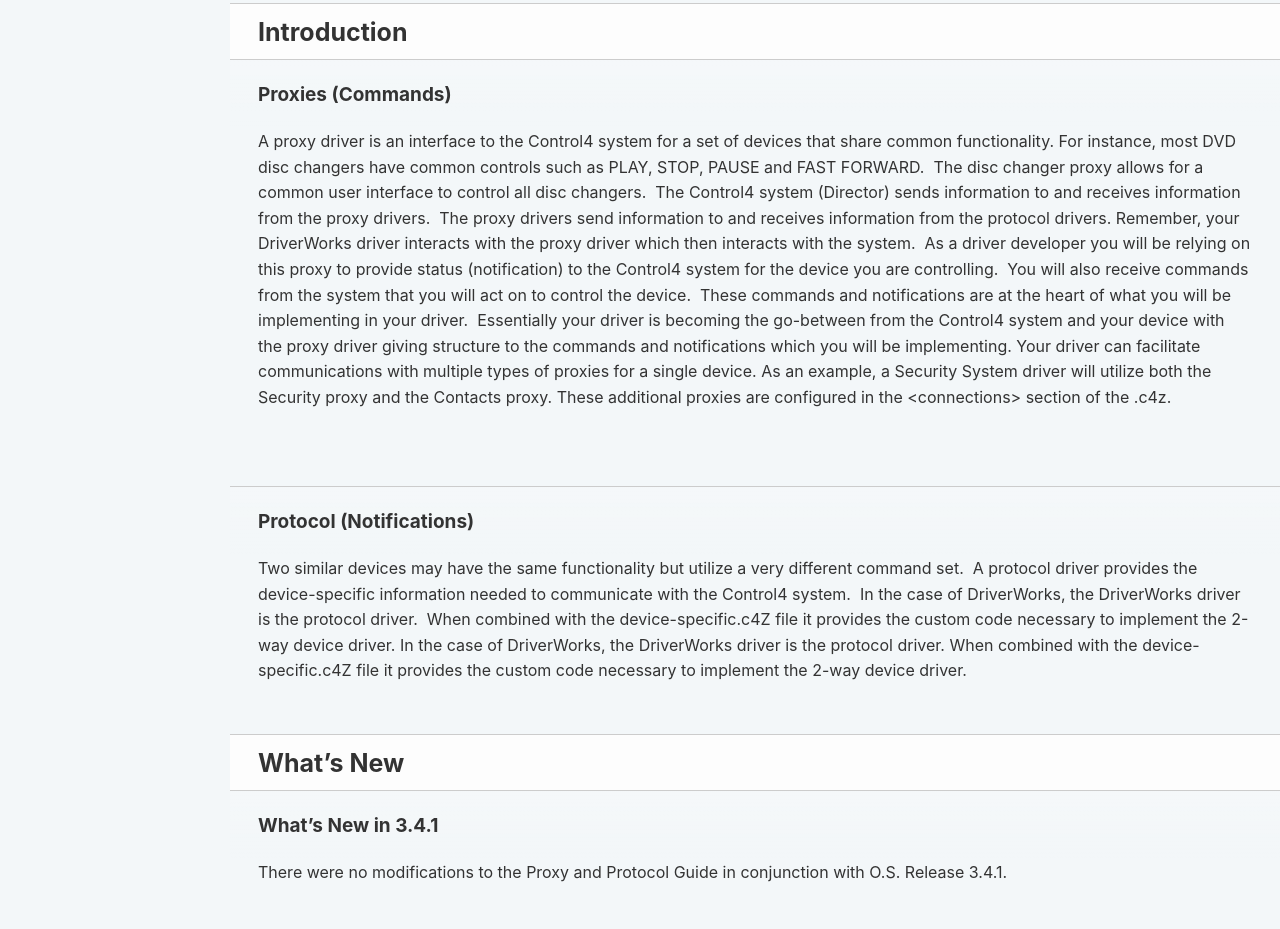
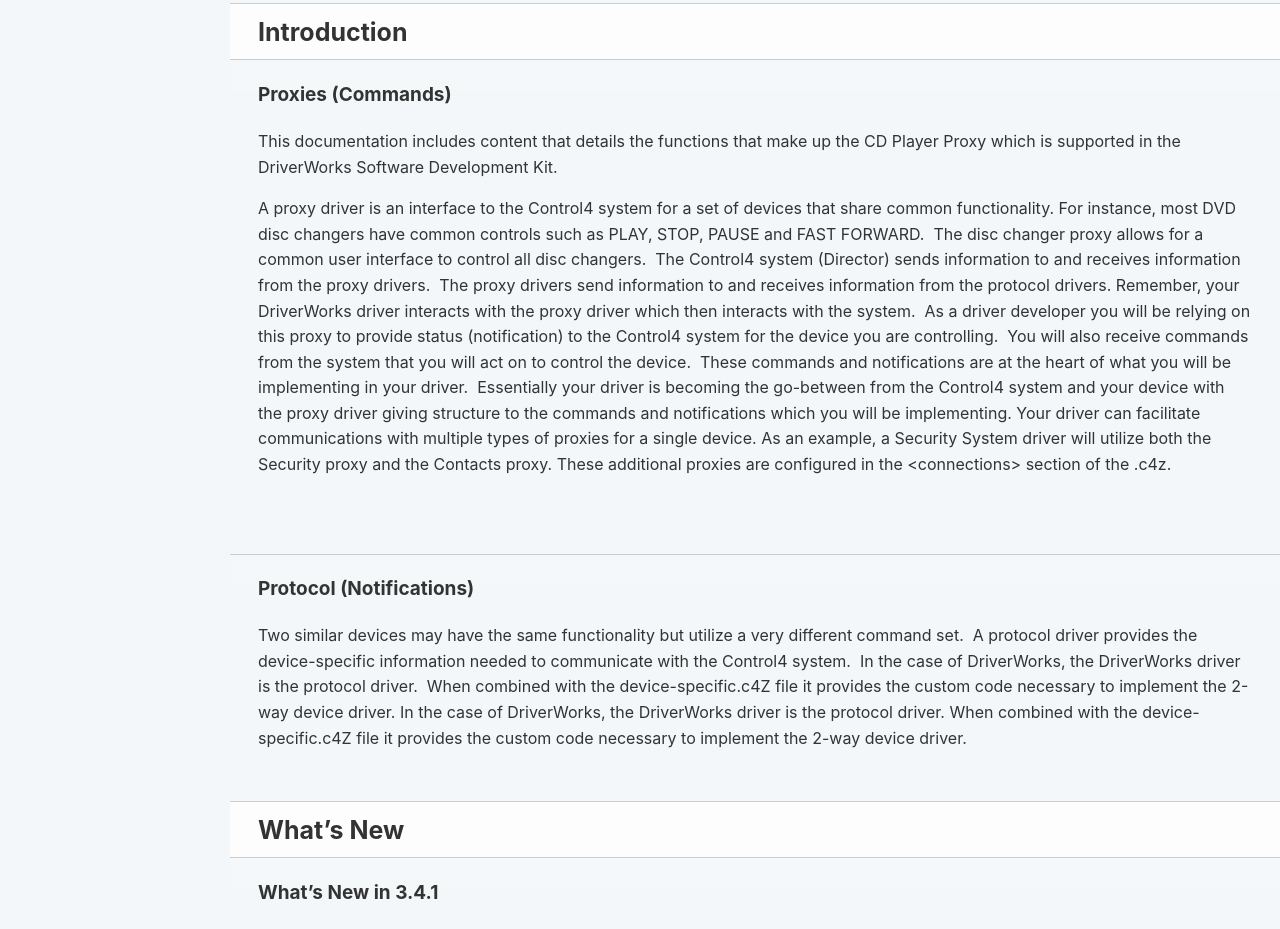
Before and after one commit to snap-one/docs-driverworks-proxyprotocol-cd, a plain HTML site: page index.html in a window 1280 px wide. Shown: the part 1413-2342 px from the top of the page. Drawn offline with Linux system fonts and the light colour scheme.

Commit message:
Deploying to gh-pages from @ snap-one/docs-driverworks-proxyprotocol-cd@4881c4a5faff8d8302971ca2af1af99898c84917 🚀

```diff
--- a/index.html
+++ b/index.html
@@ -636,6 +636,8 @@
 
 <h2 id='introduction-proxies-commands'>Proxies (Commands)</h2>
 
+<p>This documentation includes content that details the functions that make up the CD Player Proxy which is supported in the DriverWorks Software Development Kit.</p>
+
 <p>A proxy driver is an interface to the Control4 system for a set of devices that share common functionality. For instance, most DVD disc changers have common controls such as PLAY, STOP, PAUSE and FAST FORWARD.  The disc changer proxy allows for a common user interface to control all disc changers.  The Control4 system (Director) sends information to and receives information from the proxy drivers.  The proxy drivers send information to and receives information from the protocol drivers.
 Remember, your DriverWorks driver interacts with the proxy driver which then interacts with the system.  As a driver developer you will be relying on this proxy to provide status (notification) to the Control4 system for the device you are controlling.  You will also receive commands from the system that you will act on to control the device.  These commands and notifications are at the heart of what you will be implementing in your driver.  Essentially your driver is becoming the go-between from the Control4 system and your device with the proxy driver giving structure to the commands and notifications which you will be implementing.
 Your driver can facilitate communications with multiple types of proxies for a single device. As an example, a Security System driver will utilize both the Security proxy and the Contacts proxy. These additional proxies are configured in the &lt;connections&gt; section of the .c4z.</p>
```
